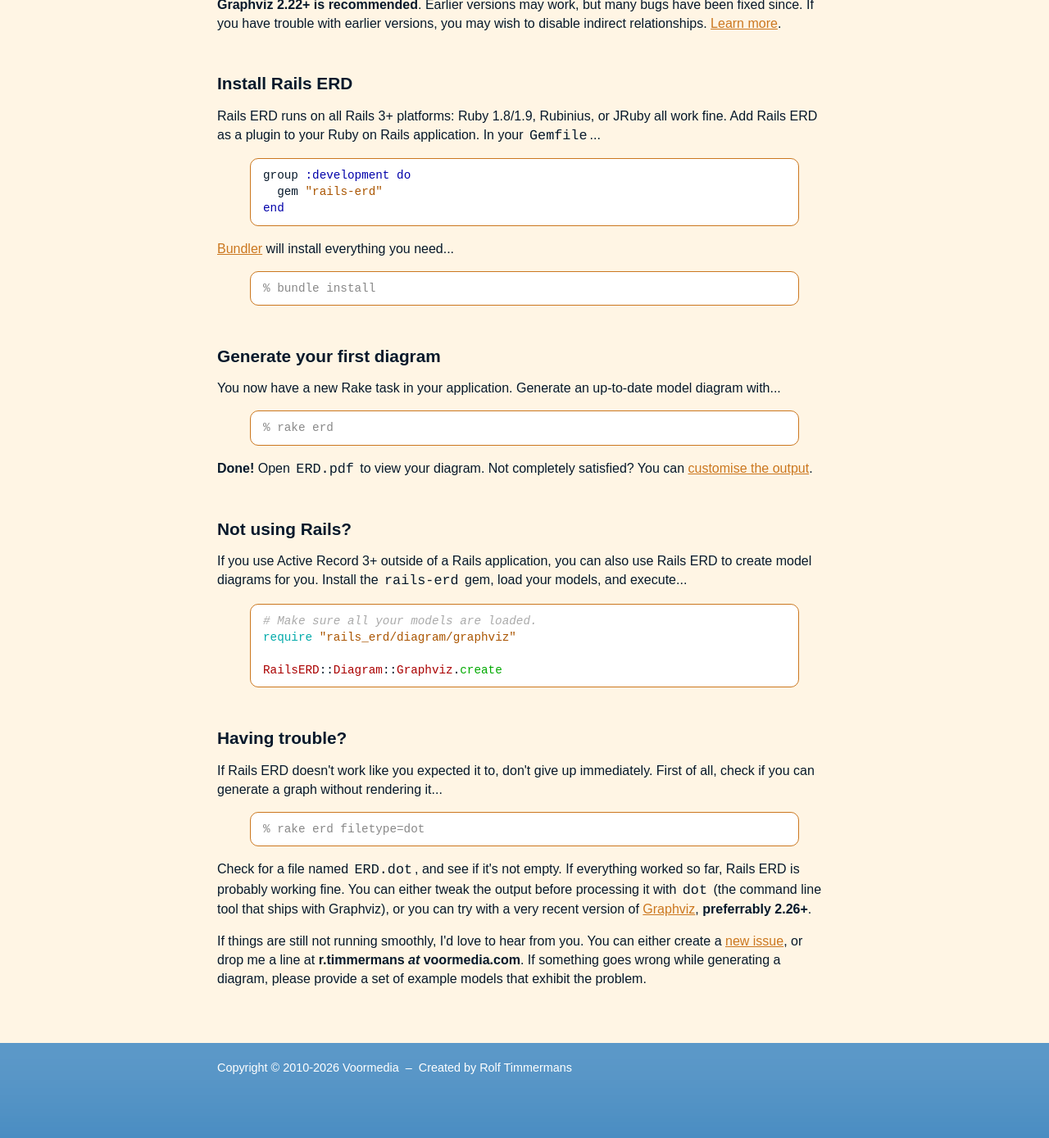
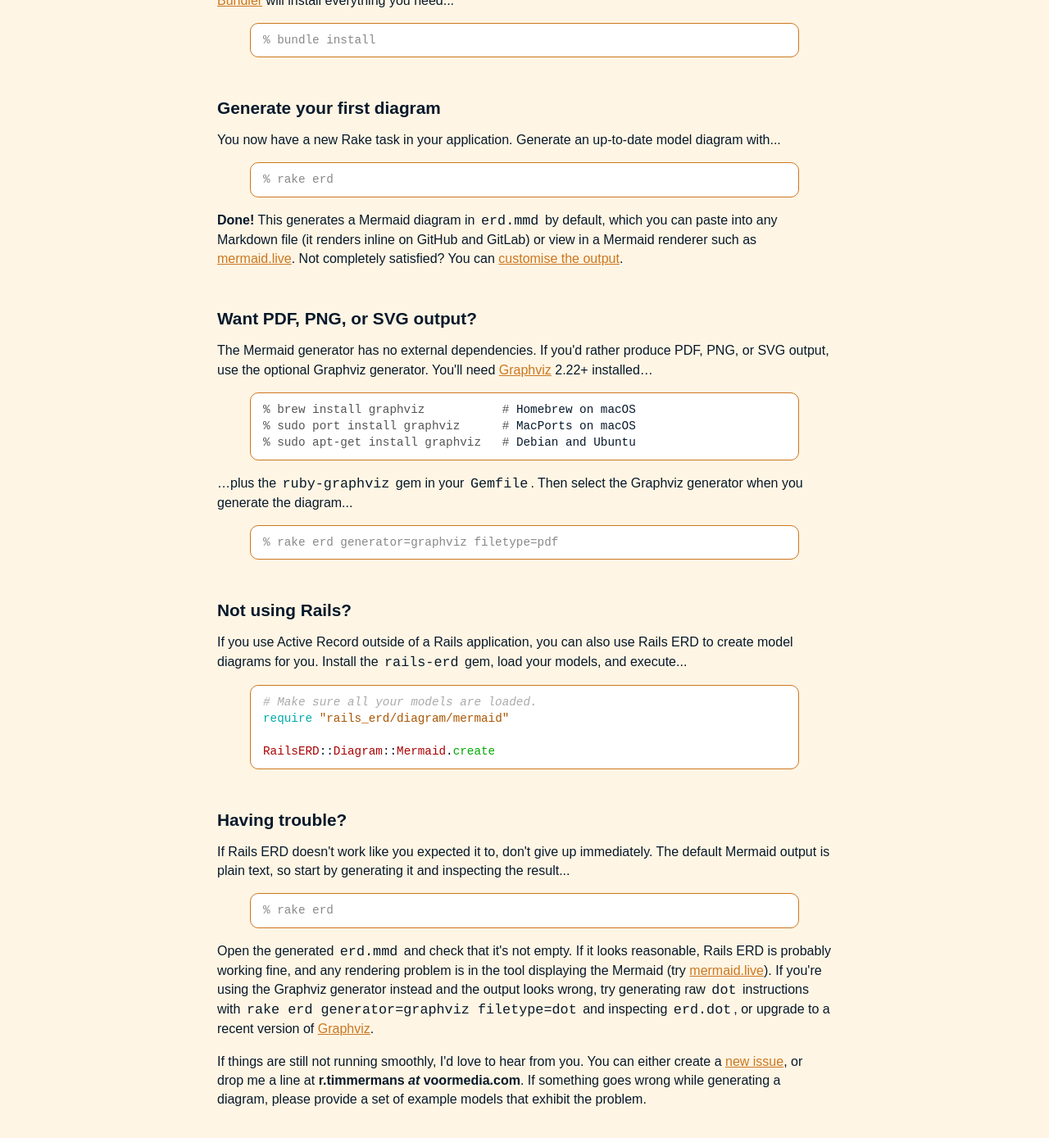
Before and after one commit to voormedia/rails-erd, a Jekyll site: the page built from install.html, in a window 1280 px wide and 1400 px high, scrolled down 602 px. Shown: the top 1389 px of the window at 82% size. Built offline with Jekyll 4.4.1, drawn with Linux system fonts in a browser that asks for light colours; some of the changed text lies outside the part shown.

Commit message:
Update docs site for Mermaid-as-default (v2.0)
The gh-pages site predated v2.0 and still presented Graphviz as
required. Update install.html and customise.html to reflect that
Mermaid is now the default generator with no external dependencies.

install.html:
- Lead with Mermaid (no deps); move Graphviz to an optional section
- Fix requirements (Ruby 3.1+/AR 7.0+, not Rails 3/Ruby 1.8)
- Default output is erd.mmd, not ERD.pdf
- Non-Rails example uses the Mermaid generator
- Generator-aware troubleshooting

customise.html:
- Document generator and mermaid_style options
- Fix filetype default (mmd), filename default (erd), indirect default (true)
- Add exclude_attributes, only_recursion_depth, prepend_primary, cluster

```diff
--- a/install.html
+++ b/install.html
@@ -4,40 +4,18 @@ layout: default
 title: Installation instructions
 ---
 <p>
-  Rails ERD generates diagrams using <a href="http://graphviz.org/">Graphviz</a>,
-  a visualisation library. Continue to read how to install Graphviz and Rails ERD,
-  so you can start creating model diagrams.
+  Since version 2.0, Rails ERD generates <a href="https://mermaid.js.org/">Mermaid</a>
+  diagrams by default. Mermaid is a text-based diagramming format that renders
+  natively on GitHub, GitLab, Notion, and many documentation tools &mdash; with
+  <strong>no external dependencies to install</strong>. Continue to read how to
+  install Rails ERD so you can start creating model diagrams.
 </p>
 
 
-<h2><a name="install-graphviz">Install Graphviz</a></h2>
-<p>
-  Rails ERD requires Graphviz. To install it, try one of the following...
-</p>
-
-{% highlight console cssclass=console %}
-% brew install graphviz           # Homebrew on Mac OS X
-{% endhighlight %}
-
-{% highlight console cssclass=console %}
-% sudo port install graphviz      # Macports on Mac OS X
-{% endhighlight %}
-
-{% highlight console cssclass=console %}
-% sudo aptitude install graphviz  # Debian and Ubuntu
-{% endhighlight %}
-
-<p>
-  <strong>Graphviz 2.22+ is recommended</strong>. Earlier versions may work,
-  but many bugs have been fixed since. If you have trouble with earlier versions,
-  you may wish to disable indirect relationships.
-  <a href="{{site.baseurl}}/customise.html#available-options">Learn more</a>.
-</p>
-
 <h2><a name="install-rails-erd">Install Rails ERD</a></h2>
 <p>
-  Rails ERD runs on all Rails 3+ platforms: Ruby 1.8/1.9, Rubinius, or JRuby
-  all work fine. Add Rails ERD as a plugin to your Ruby on Rails
+  Rails ERD requires <strong>Ruby 3.1+</strong> and <strong>Active Record 7.0+</strong>
+  (Rails 7.x and 8.x are supported). Add Rails ERD to your Ruby on Rails
   application. In your <tt>Gemfile</tt>...
 </p>
 
@@ -63,38 +41,66 @@ end
 {% endhighlight %}
 
 <p>
-  <strong>Done!</strong> Open <tt>ERD.pdf</tt> to view your diagram.
+  <strong>Done!</strong> This generates a Mermaid diagram in <tt>erd.mmd</tt> by
+  default, which you can paste into any Markdown file (it renders inline on GitHub
+  and GitLab) or view in a Mermaid renderer such as
+  <a href="https://mermaid.live/">mermaid.live</a>.
   Not completely satisfied? You can <a href="{{site.baseurl}}/customise.html">customise the output</a>.
 </p>
+
+<h2><a name="graphviz">Want PDF, PNG, or SVG output?</a></h2>
+<p>
+  The Mermaid generator has no external dependencies. If you'd rather produce
+  PDF, PNG, or SVG output, use the optional Graphviz generator. You'll need
+  <a href="http://graphviz.org/">Graphviz</a> 2.22+ installed&hellip;
+</p>
+
+{% highlight console cssclass=console %}
+% brew install graphviz           # Homebrew on macOS
+% sudo port install graphviz      # MacPorts on macOS
+% sudo apt-get install graphviz   # Debian and Ubuntu
+{% endhighlight %}
+
+<p>
+  &hellip;plus the <tt>ruby-graphviz</tt> gem in your <tt>Gemfile</tt>. Then
+  select the Graphviz generator when you generate the diagram...
+</p>
+
+{% highlight console cssclass=console %}
+% rake erd generator=graphviz filetype=pdf
+{% endhighlight %}
 
 
 <h2><a name="without-rails">Not using Rails?</a></h2>
 <p>
-  If you use Active Record 3+ outside of a Rails application, you can also use Rails
+  If you use Active Record outside of a Rails application, you can also use Rails
   ERD to create model diagrams for you. Install the <tt>rails-erd</tt> gem, load your
   models, and execute...
 </p>
 {% highlight ruby %}
 # Make sure all your models are loaded.
-require "rails_erd/diagram/graphviz"
+require "rails_erd/diagram/mermaid"
 
-RailsERD::Diagram::Graphviz.create
+RailsERD::Diagram::Mermaid.create
 {% endhighlight %}
 
 <h2><a name="trouble">Having trouble?</a></h2>
 <p>
   If Rails ERD doesn't work like you expected it to, don't give up immediately.
-  First of all, check if you can generate a graph without rendering it...
+  The default Mermaid output is plain text, so start by generating it and
+  inspecting the result...
 </p>
 {% highlight console cssclass=console %}
-% rake erd filetype=dot
+% rake erd
 {% endhighlight %}
 <p>
-  Check for a file named <tt>ERD.dot</tt>, and see if it's not empty. If everything
-  worked so far, Rails ERD is probably working fine. You can either tweak the
-  output before processing it with <tt>dot</tt> (the command line tool that
-  ships with Graphviz), or you can try with a very recent version of
-  <a href="http://graphviz.org/">Graphviz</a>, <strong>preferrably 2.26+</strong>.
+  Open the generated <tt>erd.mmd</tt> and check that it's not empty. If it looks
+  reasonable, Rails ERD is probably working fine, and any rendering problem is in
+  the tool displaying the Mermaid (try <a href="https://mermaid.live/">mermaid.live</a>).
+  If you're using the Graphviz generator instead and the output looks wrong, try
+  generating raw <tt>dot</tt> instructions with
+  <tt>rake erd generator=graphviz filetype=dot</tt> and inspecting <tt>erd.dot</tt>,
+  or upgrade to a recent version of <a href="http://graphviz.org/">Graphviz</a>.
 </p>
 <p>
   If things are still not running smoothly, I'd love to hear from you.
```
Also changed, not shown: customise.html (+62 -12 lines).
